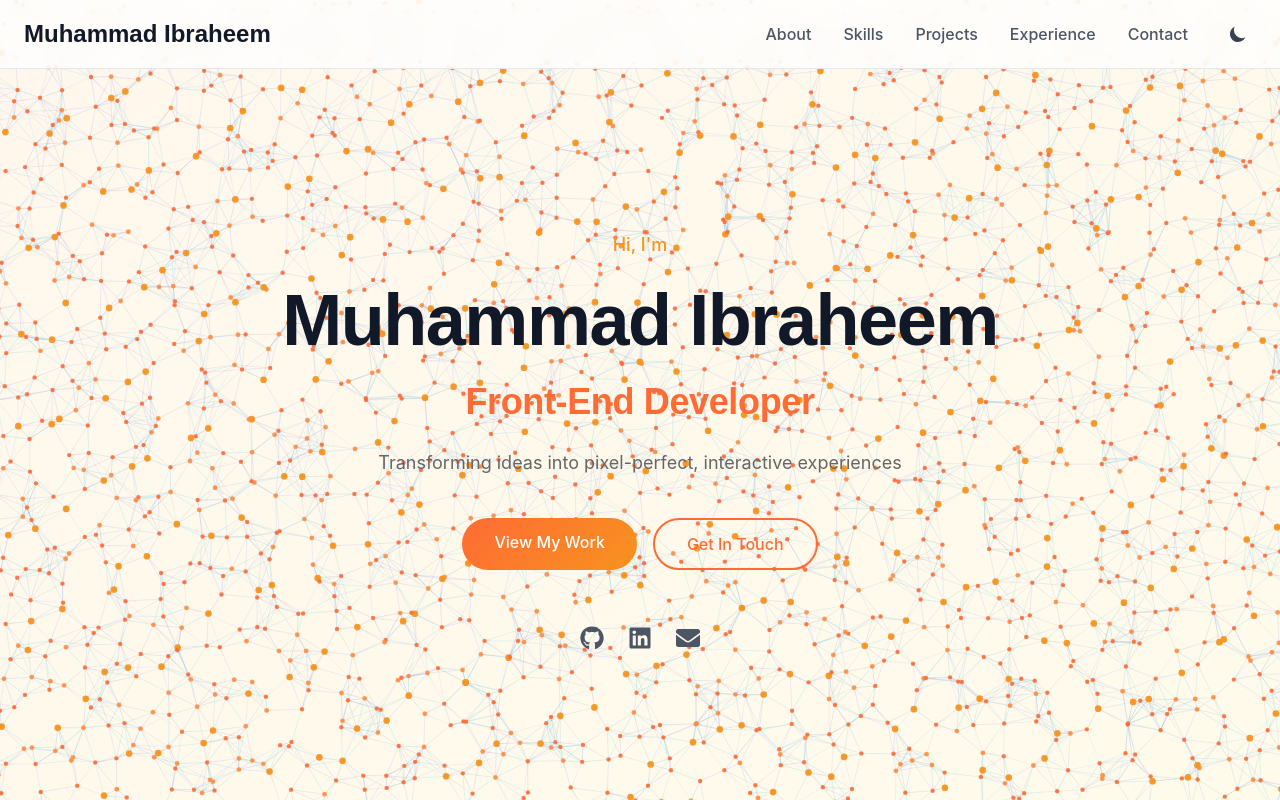
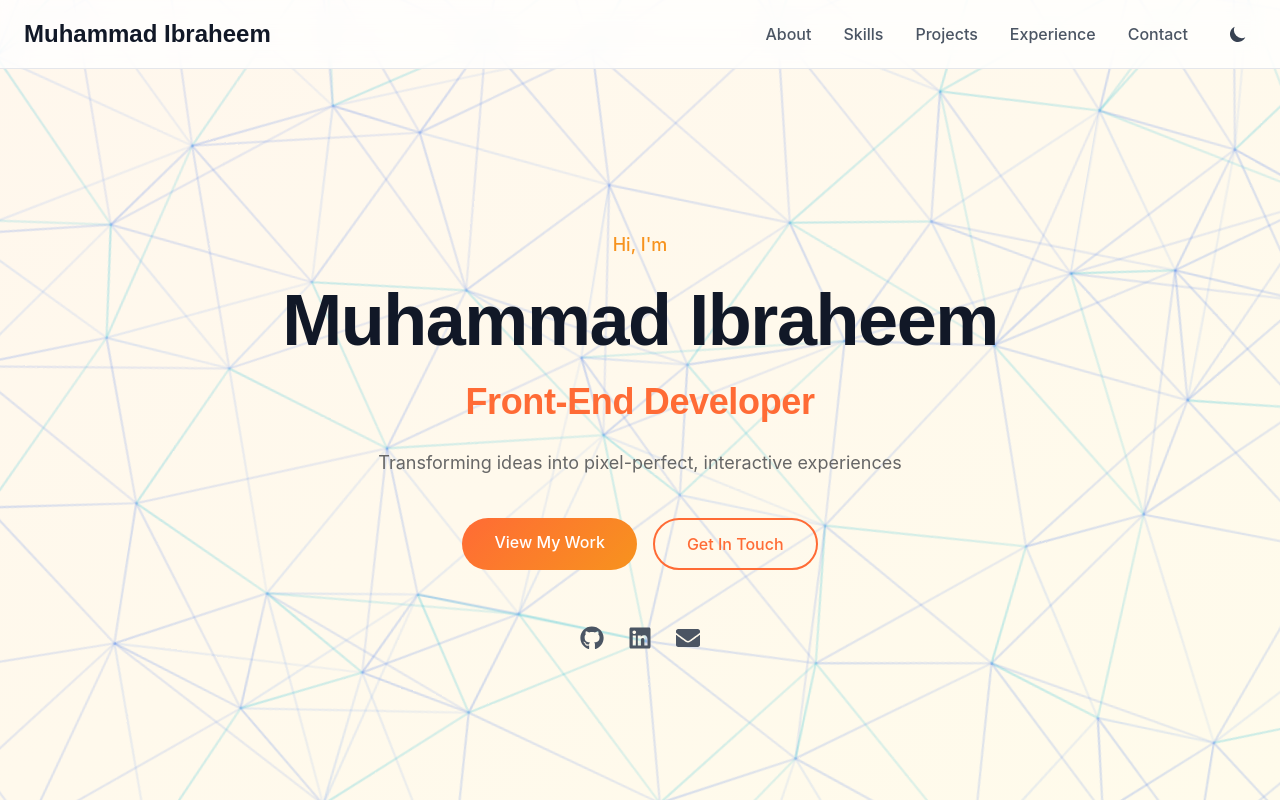
Before and after one commit to iamibm01/portfolio-website, a React (Vite) app: page / in a window 1280 px wide. Built offline with nearby package versions, Linux system fonts and the light colour scheme.

Commit message:
made the hero background dynamic

```diff
--- a/src/components/ui/GridBackground.tsx
+++ b/src/components/ui/GridBackground.tsx
@@ -1,10 +1,53 @@
+import { useEffect, useState } from 'react'
+
 function GridBackground() {
+  const [svgContent, setSvgContent] = useState<string>('')
+
+  useEffect(function() {
+    fetch('/hero-grid-background.svg')
+      .then(function(response) {
+        return response.text()
+      })
+      .then(function(text) {
+        setSvgContent(text)
+      })
+  }, [])
+
+  // Simple rotation animation with scaling
+  useEffect(function() {
+    if (!svgContent) return
+
+    const style = document.createElement('style')
+    style.textContent = `
+      /* Slow rotation with scale to cover corners */
+      .grid-svg-container svg {
+        animation: rotate-grid 200s linear infinite;
+        transform-origin: center center;
+        width: 150%;
+        height: 300%;
+        position: absolute;
+        top: 50%;
+        left: 50%;
+        transform: translate(-50%, -50%);
+      }
+
+      @keyframes rotate-grid {
+        from { transform: translate(-50%, -50%) rotate(0deg); }
+        to { transform: translate(-50%, -50%) rotate(360deg); }
+      }
+    `
+    document.head.appendChild(style)
+
+    return function() {
+      document.head.removeChild(style)
+    }
+  }, [svgContent])
+
   return (
     <div className="absolute inset-0 overflow-hidden pointer-events-none z-0">
-      <img
-        src="/hero-grid-background.svg"
-        alt=""
-        className="w-full h-full object-cover opacity-100 dark:opacity-100 will-change-transform"
+      <div
+        className="w-full h-full opacity-90 dark:opacity-90 grid-svg-container"
+        dangerouslySetInnerHTML={{ __html: svgContent }}
       />
     </div>
   )
--- a/src/index.css
+++ b/src/index.css
@@ -20,3 +20,9 @@ html {
 .no-transition * {
   transition: none !important;
 }
+/* Grid SVG Background Styles */
+.grid-svg-container svg {
+  width: 100%;
+  height: 100%;
+  object-fit: cover;
+}
```
Also changed, not shown: public/hero-grid-background.svg.
